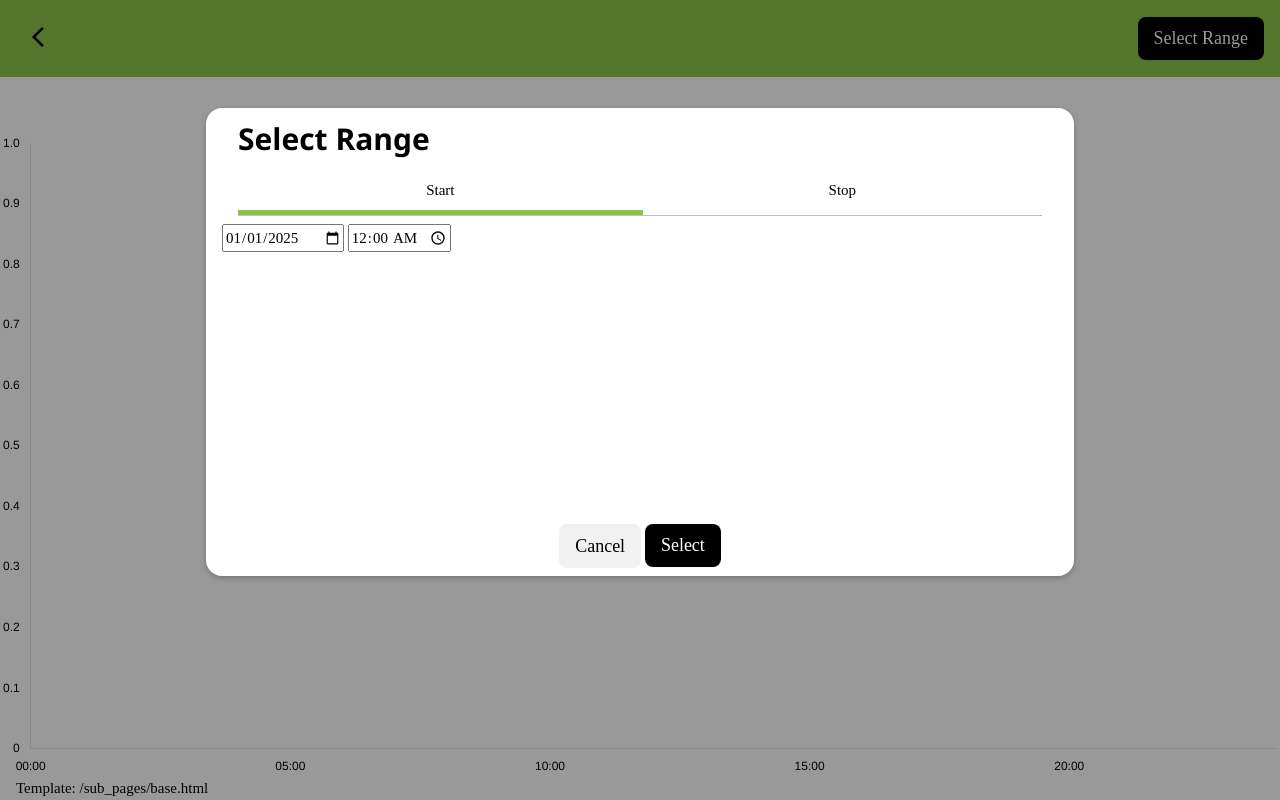
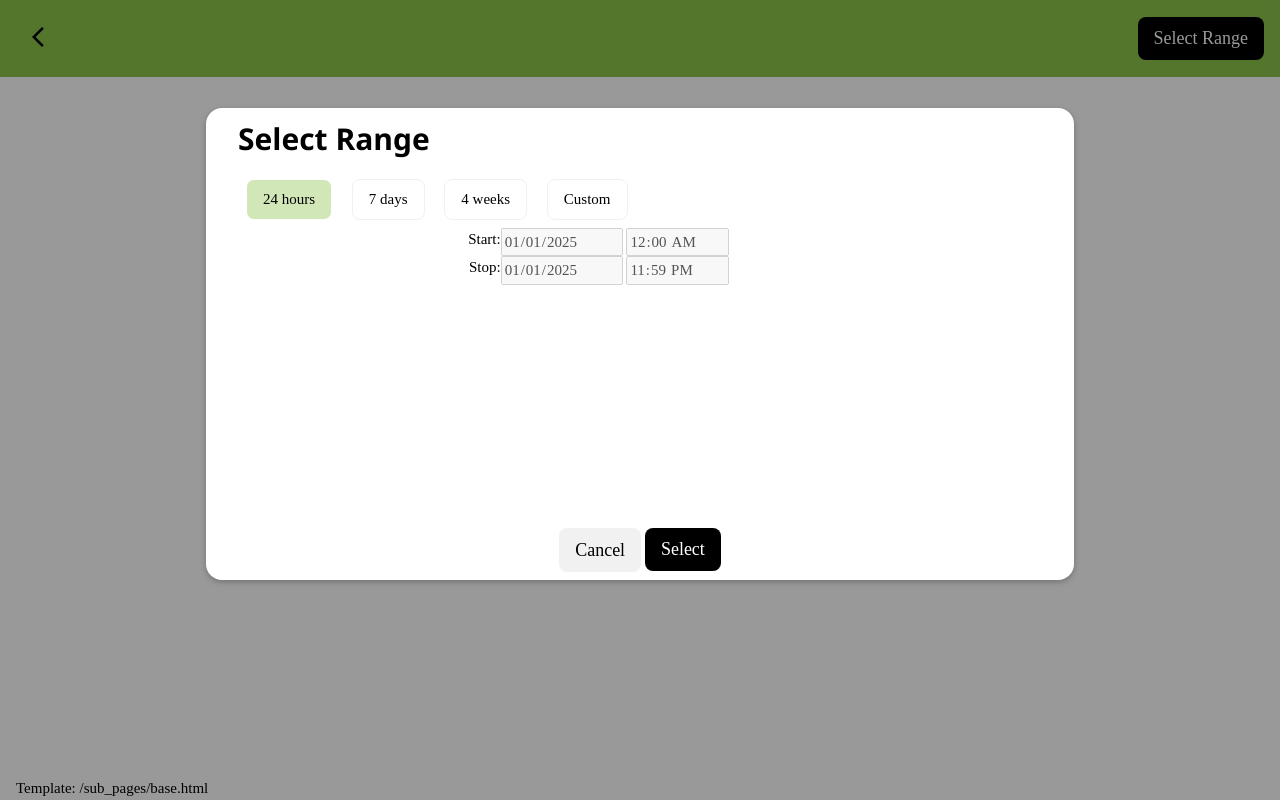
Before and after one commit to OliverWoehrer/Brunnen, a Flask app: page /dashboard/measurements in a window 1280 px wide, after a click on "Select Range". Run offline with Flask 3, Linux system fonts and the light colour scheme; the visitor is signed in with stand-in values (Sample User, id 1); parts of the project's set-up code (start-up, migrations or seed data) failed here and were passed over; some libraries are stand-ins or nearby versions.

Commit message:
use pre-defined range selectors

```diff
--- a/app/templates/macros/picker.html
+++ b/app/templates/macros/picker.html
@@ -1,33 +1,122 @@
 {% import "macros/cards.html" as cards %}
 {% import "macros/buttons.html" as buttons %}
 
-{% macro datetime(action_function) %}
+{% macro html(action_function) %}
     {% call cards.white(stylings="width: 100%; min-height: 300px;") %}
     <header class="w3-container">
         <h2>Select Range</h2>
-        <div class="linkspace w3-cell-row" style="width: 100%; justify-content: center;">
-            <div class="link w3-cell">
-                <button class="w3-button" onclick="openTab(event, 'id_start')" style="width: 100%;">Start</button>
+        <button class="filter w3-button selected" onclick="quickSelect(event, 24 * 60 * 60 * 1000)">24 hours</button>
+        <button class="filter w3-button" onclick="quickSelect(event, 7 * 24 * 60 * 60 * 1000)">7 days</button>
+        <button class="filter w3-button" onclick="quickSelect(event, 28 * 24 * 60 * 60 * 1000)">4 weeks</button>
+        <button class="filter w3-button" onclick="quickSelect(event, 0)">Custom</button>
+    </header>
+    <main class="scrollable" style="min-height: 300px;">
+        <div class="w3-row">
+            <div class="w3-col l4 m4 s2" style="text-align: right;">
+                Start:
             </div>
-            <div class="link w3-cell">
-                <button class="w3-button" onclick="openTab(event, 'id_stop')" style="width: 100%;">Stop</button>
+            <div class="w3-col l8 m8 s10" style="text-align: left;">
+                <input type="date" id="start_date" name="Start Date" value="2025-01-01" pattern="\d{2}.\d{2}.\d{4}" placeholder="DD.MM.YYYY" disabled>
+                <input type="time" id="start_time" name="Start Time" value="00:00" step="60" placeholder="HH:MM" disabled>
             </div>
         </div>
-    </header>
-    <main class="tabspace scrollable" style="min-height: 300px;">
-        <div id="id_start" class="tab">
-            <input type="date" id="start_date" name="Start Date" value="2025-01-01" pattern="\d{2}.\d{2}.\d{4}" placeholder="DD.MM.YYYY">
-            <input type="time" id="start_time" name="Start Time" value="00:00" step="60" placeholder="HH:MM">
+        <div class="w3-row">
+            <div class="w3-col l4 m4 s2" style="text-align: right;">
+                Stop:
+            </div>
+            <div class="w3-col l8 m8 s10" style="text-align: left;">
+                <input type="date" id="stop_date" name="Stop Date" value="2025-01-01" pattern="\d{2}.\d{2}.\d{4}" placeholder="DD.MM.YYYY" disabled>
+                <input type="time" id="stop_time" name="Stop Time" value="23:59" step="60" placeholder="HH:MM" disabled>
+            </div>
         </div>
-        <div id="id_stop" class="tab">
-            <input type="date" id="stop_date" name="Stop Date" value="2025-01-01" pattern="\d{2}.\d{2}.\d{4}" placeholder="DD.MM.YYYY">
-            <input type="time" id="stop_time" name="Stop Time" value="23:59" step="60" placeholder="HH:MM">
-        </div>
-    </main>
+        </main>
     <footer class="w3-center">
         {{ buttons.button_neutral("Cancel", "hideElement('id_range_selector')") }}
-        {% set af = action_function+"('start_date','start_time','stop_date','stop_time')" %}
-        {{ buttons.button_secondary("Select", af ) }}
+        {% set af = action_function+"('start_date','start_time','stop_date','stop_time');" %}
+        {{ buttons.button_secondary("Select", af+"hideElement('id_range_selector');" ) }}
     </footer>
     {% endcall %}
 {% endmacro %}
+
+{% macro javascript() %}
+<script>
+    let defaultStop; // default stop date
+    let defaultStart; // default start date
+
+    /**
+     * Call this function to initalize the start and end date of the picker. Usually on
+     * window.onload
+     * @param {Date} start Start datetime
+     * @param {Date} stop Stop datetime
+     */
+    function initPicker(start, stop) {
+        defaultStart = start;
+        defaultStop = stop;
+        const ws = 24 * 60 * 60 * 1000; // 24 hours
+        setRange(new Date(stop.getTime() - ws), stop);
+    }
+
+    /**
+     * Called when the user selects an pre-defined option. It sets the values of the html
+     * elements.
+     * @param {int} window_size Time in milliseconds from latest data point to the past
+     */
+    function quickSelect(event, window_size) {
+        // Set CSS Style:
+        const currentElement = event.currentTarget;
+        const parentElement = currentElement.parentElement;
+        const buttons = parentElement.getElementsByTagName("button");
+        for(const button of buttons) { // remove style from all sibling buttons
+            button.classList.remove("selected");
+        }
+        currentElement.classList.add("selected"); // add style to this button
+
+        // Set Input Values:
+        if(window_size == 0) { // enable user input
+            document.getElementById("start_date").disabled = false;
+            document.getElementById("start_time").disabled = false;
+            document.getElementById("stop_date").disabled = false;
+            document.getElementById("stop_time").disabled = false;
+        } else {
+            const stop = defaultStop;
+            const start = new Date(stop.getTime() - window_size);
+            setRange(start, stop);
+            document.getElementById("start_date").disabled = true;
+            document.getElementById("start_time").disabled = true;
+            document.getElementById("stop_date").disabled = true;
+            document.getElementById("stop_time").disabled = true;
+        }
+    }
+
+    function formatDate(date) {
+        const year = date.getFullYear();
+        const month = String(date.getMonth() + 1).padStart(2, '0'); // Month is 0-indexed
+        const day = String(date.getDate()).padStart(2, '0');
+        return ""+year+"-"+month+"-"+day;
+    }
+
+    function formatTime(date) {
+        const hours = String(date.getHours()).padStart(2, '0');
+        const minutes = String(date.getMinutes()).padStart(2, '0');
+        return ""+hours+":"+minutes;
+    }
+
+    function setRange(start, stop) {
+        document.getElementById("start_date").value = formatDate(start);
+        document.getElementById("start_time").value = formatTime(start);
+        document.getElementById("stop_date").value = formatDate(stop);
+        document.getElementById("stop_time").value = formatTime(stop);
+    }
+
+    function getRange() {
+        const startDate = document.getElementById("start_date").value;
+        const startTime = document.getElementById("start_time").value;
+        const stopDate = document.getElementById("stop_date").value;
+        const stopTime = document.getElementById("stop_time").value;
+        const start = new Date(""+startDate+"T"+startTime+"Z");
+        const stop = new Date(""+stopDate+"T"+stopTime+"Z");
+        return [start,stop];
+    }
+
+</script>
+{% endmacro %}
--- a/app/templates/sub_pages/measurements.html
+++ b/app/templates/sub_pages/measurements.html
@@ -19,7 +19,7 @@
     </div>
     <div id="id_range_selector" class="w3-modal">
         <div class="w3-modal-content w3-transparent">
-            {{ picker.datetime("parseDateTime") }}
+            {{ picker.html("parseDateTime") }}
         </div>
     </div>
 </div>
@@ -41,6 +41,17 @@
     // darkModePreference.onchange = plot;
 
     async function init() {
+        // Get Timestamps:
+        try {
+            const ts = await fetchLatestTimestamps();
+            const stop = ts["last_data"];
+            const start = new Date(stop.getTime() - WINDOW_SIZE);
+            initPicker(start, stop);
+        } catch(error) {
+            window.alert("Could not fetch logs: "+error);
+            return;
+        }
+
         // Rotate to Landscape:
         if(screen.orientation.type.startsWith("portrait")) {
             const viewcontainer = document.getElementById("viewcontainer");
@@ -59,15 +70,10 @@
     }
 
     async function parseDateTime(startDateID, startTimeID, stopDateID, stopTimeID) {
-        const startDate = document.getElementById(startDateID).value;
-        const startTime = document.getElementById(startTimeID).value;
-        const stopDate = document.getElementById(stopDateID).value;
-        const stopTime = document.getElementById(stopTimeID).value;
-        const start = new Date(""+startDate+"T"+startTime+"Z");
-        const stop = new Date(""+stopDate+"T"+stopTime+"Z");
+        const [start, stop] = getRange();
         try {
             // plotLines("lineChartDiv");
-            await updateData(start, stop, null, "lines");
+            await updateData(start, stop, null, "lines", append=false);
         } catch(error) {
             window.alert("Could not update data: "+error);
             return;
@@ -77,4 +83,5 @@
     }
 
 </script>
+{{ picker.javascript() }}
 {% endblock %}
```
Also changed, not shown: app/templates/sub_pages/logs.html (+6 -14 lines).
